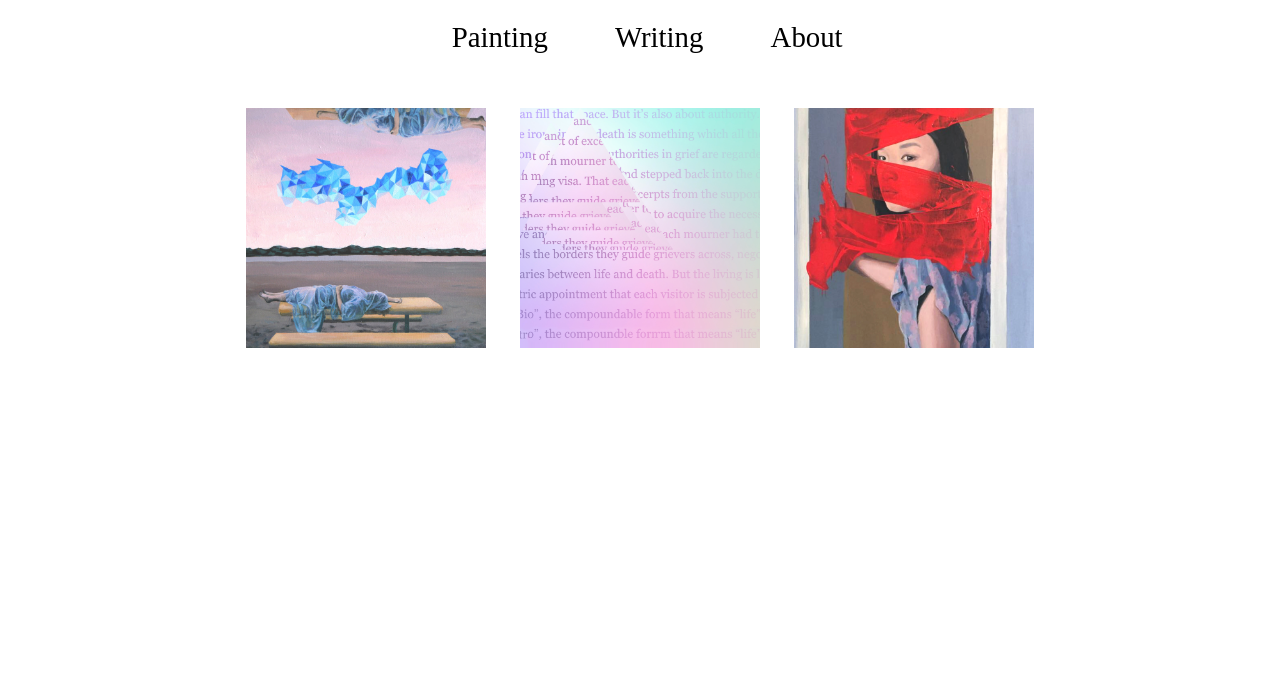
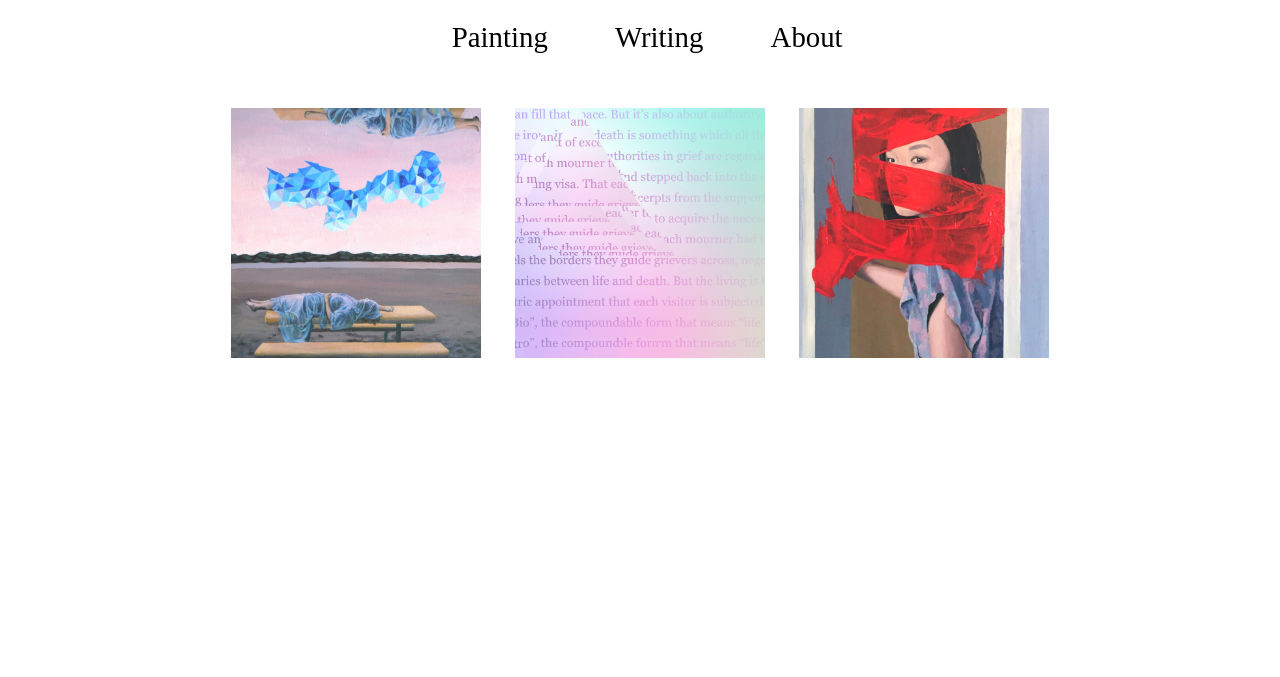
Before and after one commit to godisatriangle/personalwebsite1, a plain HTML site: page index.html in a window 1280 px wide. Shown: the part 60-737 px from the top of the page. Drawn offline with Linux system fonts and the light colour scheme.

Commit message:
one more update on size

```diff
--- a/style.css
+++ b/style.css
@@ -72,8 +72,8 @@ span#word {
 
 .image1 {
   border: solid white 1px;
-  width: 30vh;
-  height: 30vh;
+  width: 250px;
+  height: 250px;
   margin: 2vh;
   float: left;
   overflow: hidden;
@@ -176,7 +176,7 @@ float: left;
 
 
 #image1 {
-width: 30vh;
+width: 250px;
 height: auto;
 display: flex;
 position: absolute;
@@ -184,7 +184,7 @@ overflow: hidden;
 }
 
 #image2 {
-width: 30vh;
+width: 250px;
 height: auto;
 display: flex;
 position: absolute;
@@ -197,7 +197,7 @@ overflow: hidden;
 }
 
 #image3 {
-width: 30vh;
+width: 250px;
 height: auto;
 display: flex;
 position: absolute;
```
